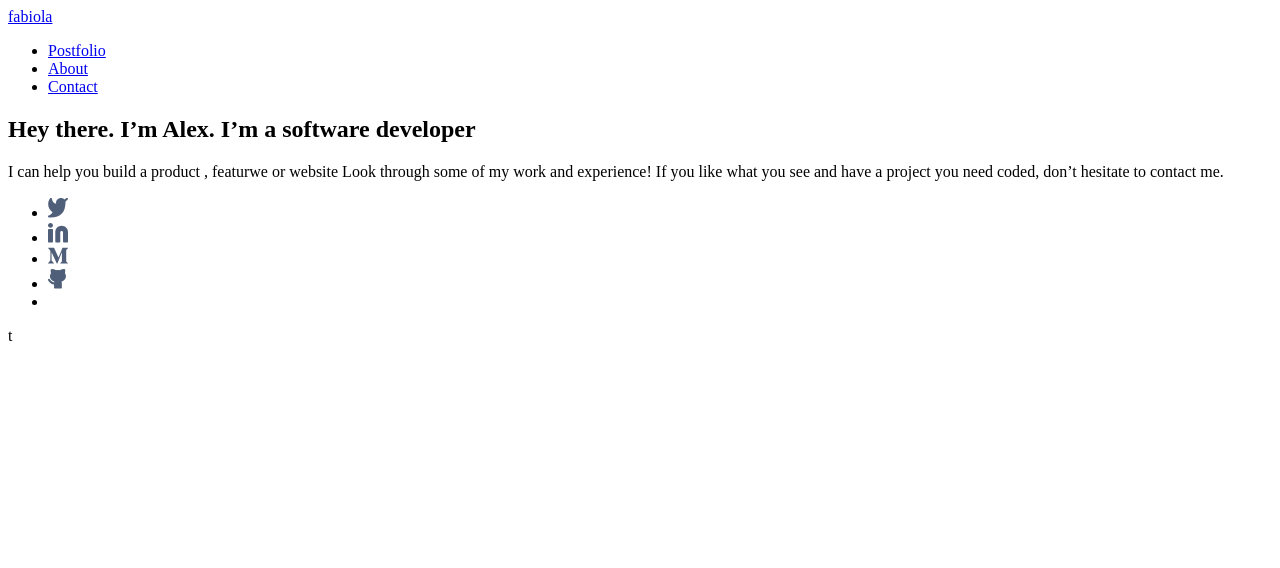
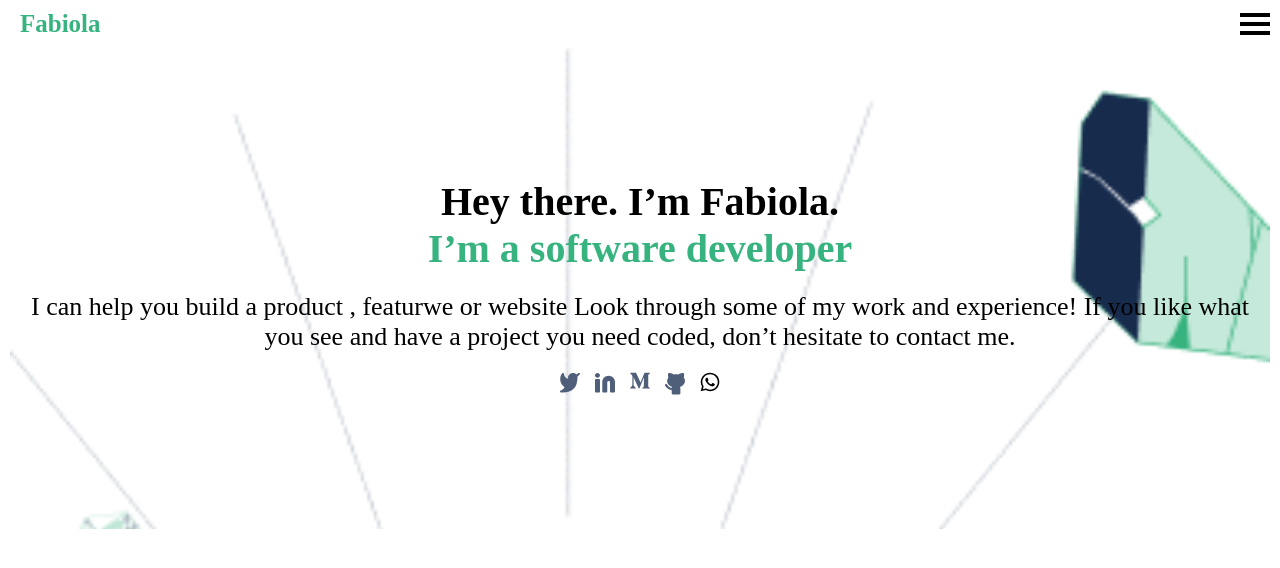
Before and after one commit to ngnayoufabiola/fabiola_portfolio, a website: page index.html in a window 1280 px wide. Drawn offline with Linux system fonts and the light colour scheme.

Commit message:
add files

```diff
--- /dev/null
+++ b/assets/css/style.css
@@ -0,0 +1,69 @@
+/*General Styling*/
+
+*{
+    padding: 0;
+    margin: 0;
+}
+/*Define the sreen of mobile devices*/
+@media (max-width:760px) {
+}
+nav{
+    display: flex;
+    justify-content: space-between;
+    margin: 10px;
+}
+.logo a{
+    color: #36B37E;
+    text-decoration: none;
+    margin: 10px;
+    font-size: 25px;
+    font-weight: bold;
+}
+.desktop_menu{
+    display: none;
+}
+.menu{
+    display: flex;
+    justify-content: center;
+    align-items: center;
+}
+.mobile_menu {
+    display: flex;
+    flex-direction:column;
+    gap:  5px;
+}
+.mobile_menu p{
+    background-color: black;
+    padding: 2px 15px 2px 15px;
+}
+.home{
+    display: flex;
+    flex-direction: column;
+    justify-content: center;
+    align-items: center;
+    margin: 10px;
+    text-align: center;
+    padding-top: 100px;
+    gap: 20px;
+    background: url("../images/background.png");
+    background-size: cover;
+    background-repeat: no-repeat;
+    padding: 130px 0;
+}
+.home h1{
+    font-size: 40px;
+}
+.home h1 span{
+    color: #36B37E;
+}
+.home p{
+    font-size: 26px;
+}
+.home ul{
+  display: flex;
+  gap: 15px; list-style: none;
+
+}
+.home ul li a img{
+    width: 20px;
+}
--- a/index.html
+++ b/index.html
@@ -4,13 +4,14 @@
     <meta charset="UTF-8">
     <meta name="viewport" content="width=device-width, initial-scale=1.0">
     <title>Document</title>
+    <link rel="stylesheet" href="./assets/css/style.css">
 </head>
 <body>
 
     <header>
         <nav>
      <div class="logo">
-        <a href="#">fabiola</a>
+        <a href="#">Fabiola</a>
      </div>
      <div class="menu">
         <div class="mobile_menu">
@@ -36,7 +37,7 @@
 <section class="home">
     <h1>
         Hey there.
-I’m Alex.
+I’m Fabiola. <br/>
 <span>I’m a software developer</span>
     </h1>
     <p> I can help you build a product , featurwe or website Look through some of my work and experience! If you like what you see and have a project you need coded,
@@ -46,11 +47,11 @@ don’t hesitate to contact me.</p>
     <li> <a href="#"><img src="assets/images/Linkedin.svg" alt=""></a></li>
     <li> <a href="#"><img src="assets/images/medium.svg" alt=""></a></li>
     <li> <a href="https://github.com/ngnayoufabiola/fabiola_portfolio"><img src="assets/images/github.svg" alt=""></a></li>
-    <li> <a href="https://wa.link/xhd603"><img src="assets/images/c:\Users\FABIOLA\Downloads\whatsapp-svgrepo-com (1).svg" alt=""></a></li>
+    <li> <a href="https://wa.link/xhd603"><img src="assets/images/whatsapp-svgrepo-com (1) - Copy.svg" alt=""></a></li>
 </ul>
 </section>
 
     </main>
 
 </body>
-</html>t
+</html>
```
Also changed, not shown: .stylelintrc.json, README.md, 1 other file.
